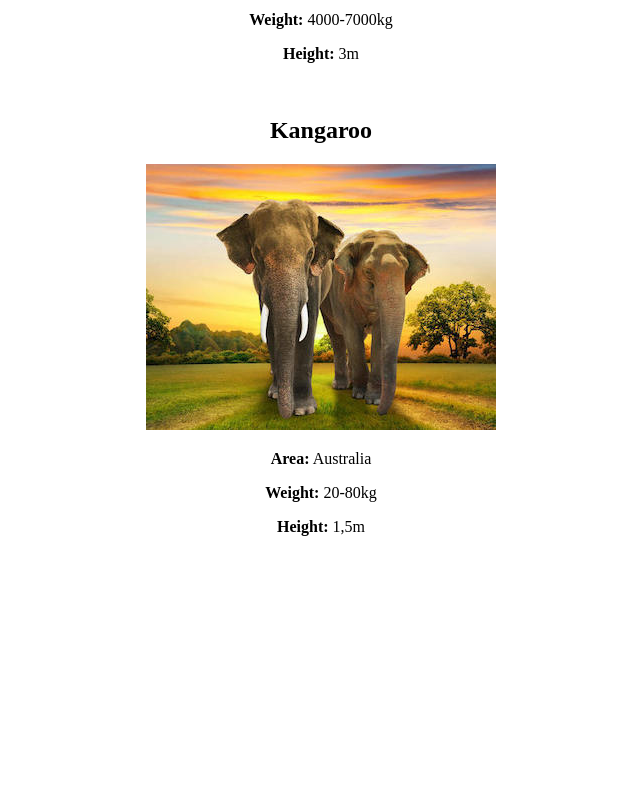
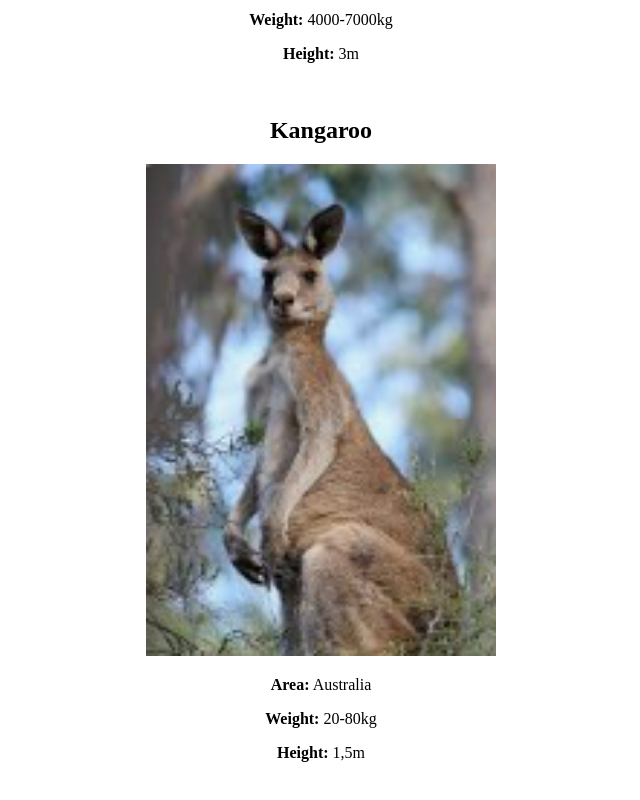
Before and after one commit to skrupulezno/wild_animals, a plain HTML site: page wild_animals/index.html in a window 1280 px wide. Shown: the part 1106-1906 px from the top of the page, without its empty margins (319-959 px from the left). Before the commit the page ends 1684 px from the top, so only its background shows below. Drawn offline with Linux system fonts and the light colour scheme.

Commit message:
fixed image

```diff
--- a/wild_animals/index.html
+++ b/wild_animals/index.html
@@ -33,7 +33,7 @@
     <br>
 
     <h2>Kangaroo</h2>
-    <img width=350px src="pictures/elephant.jpg">
+    <img width=350px src="pictures/kenguru.png">
     <p><b>Area:</b> Australia</p>
     <p><b>Weight:</b> 20-80kg</p>
     <p><b>Height:</b> 1,5m</p>
```
Also changed, not shown: wild_animals/pictures/kenguru.png (added).
